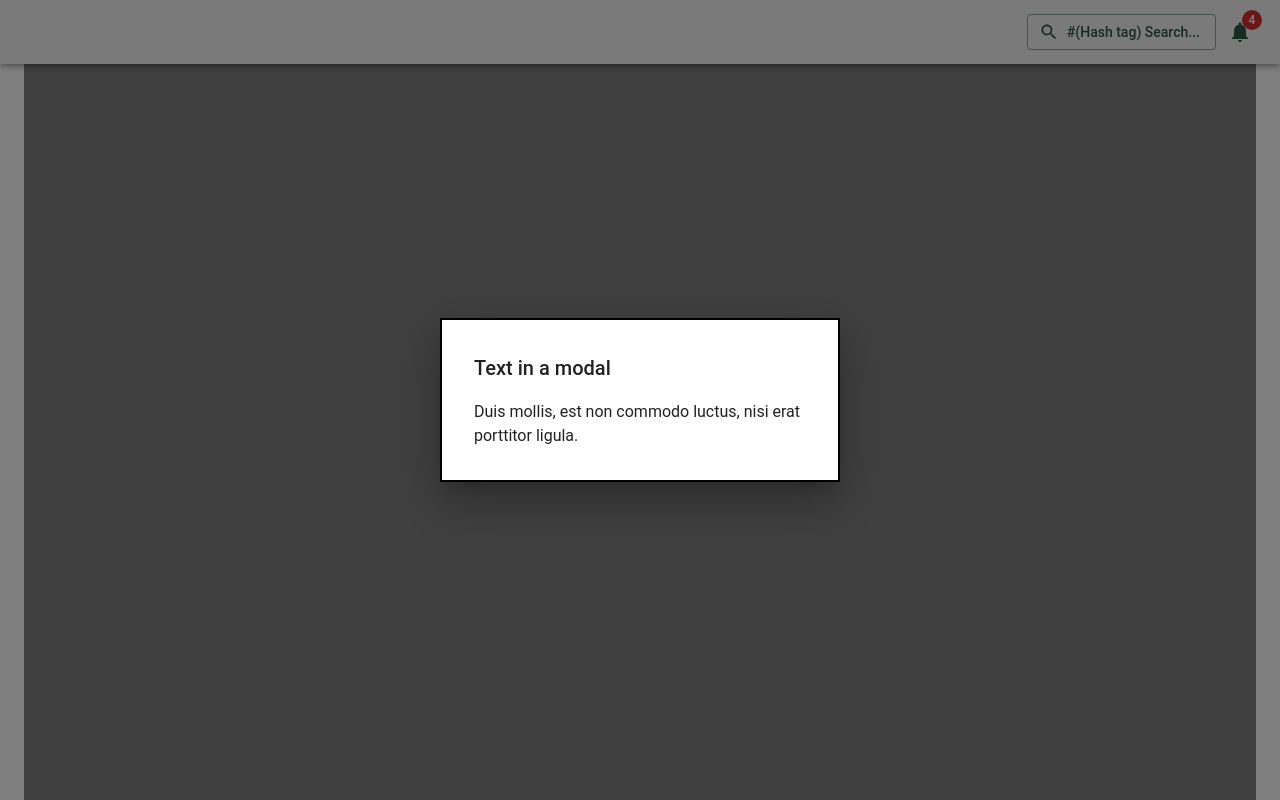
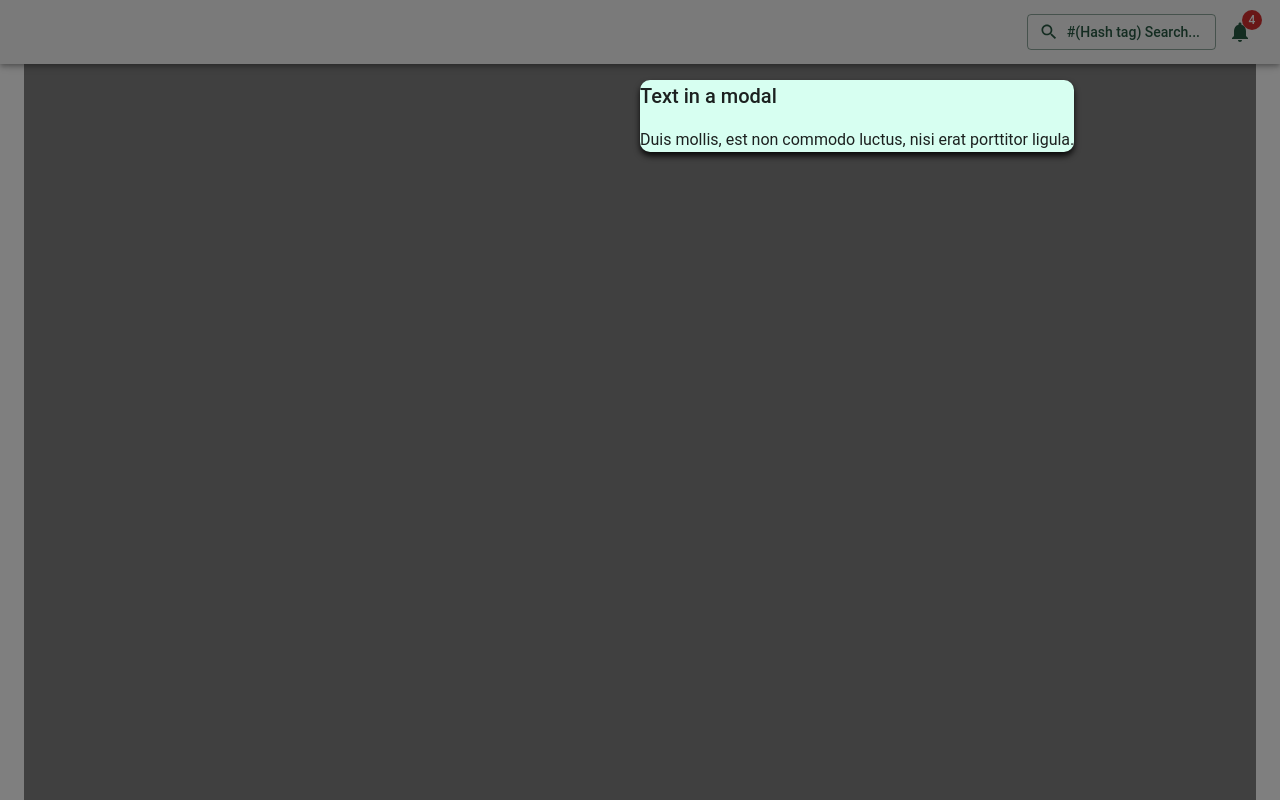
Before and after one commit to hwanju1596/Our-s-data, a Next.js app in the folder our-s-data/: page / in a window 1280 px wide. Both pictures are taken after a click on the button "#(Hash tag) Search...". Shown: the top 800 px of the page. Built offline with nearby package versions, Linux system fonts and the light colour scheme.

Commit message:
[Header-ui] 1. SearchBox / Backdrop 적용 중.

```diff
--- a/our-s-data/pages/layout/header.tsx
+++ b/our-s-data/pages/layout/header.tsx
@@ -16,17 +16,24 @@ import Toolbar from "@mui/material/Toolbar";
 import NotificationsIcon from "@mui/icons-material/Notifications";
 
 // const SearchButton = styled(Button)``;
-const style = {
-  position: "absolute" as "absolute",
-  top: "50%",
-  left: "50%",
-  transform: "translate(-50%, -50%)",
-  width: 400,
-  bgcolor: "background.paper",
-  border: "2px solid #000",
-  boxShadow: 24,
-  p: 4,
-};
+
+const SearchBox = styled(Box)(
+  ({theme}) => `
+    background-color:${theme.palette.primary.light};
+    border-radius: 10px;
+    top: 10%;
+    left: 50%;
+    position: absolute;
+    box-shadow: 0 4px 6px;
+    border: "2px solid #000";
+    // filter: blur(4px);
+    backdrop-filter: blur(10px);
+`);
+
+const backdropTest = styled('div')(
+  ({theme}) => `
+  backdrop-filter: blur(10px);
+  `);
 
 const SearchButton = () => {
   const [searchModalOpen, setSearchModalOpen] = React.useState(false);
@@ -49,17 +56,17 @@ const SearchButton = () => {
         open={searchModalOpen}
         onClose={handleClose}
         closeAfterTransition
+        // BackdropProps={ }
       >
         <Fade in={searchModalOpen}>
-        <Box sx={style}>
+        <SearchBox>
             <Typography id="transition-modal-title" variant="h6" component="h2">
               Text in a modal
             </Typography>
             <Typography id="transition-modal-description" sx={{ mt: 2 }}>
               Duis mollis, est non commodo luctus, nisi erat porttitor ligula.
             </Typography>
-          </Box>
-
+          </SearchBox>
         </Fade>
       </Modal>
     </>
```
Also changed, not shown: 1 other file (tests, documents, lock files or other folders).
